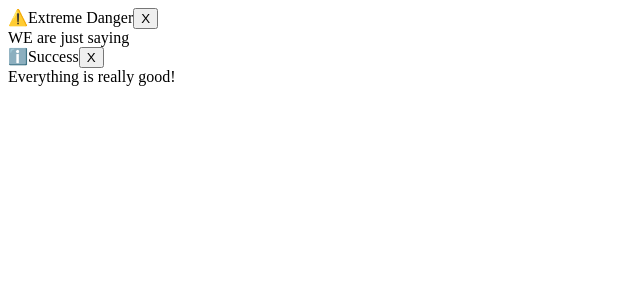
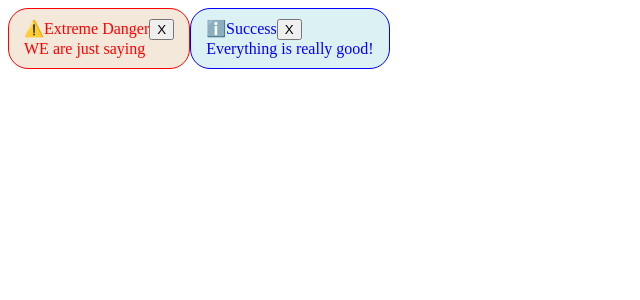
Before and after one commit to Kratosgado/react-piano, a React (Create React App) app: page / in a window 1280 px wide. Shown: the top 300 px of the page, without its empty margins (0-640 px from the left). Built offline with nearby package versions, Linux system fonts and the light colour scheme.

Commit message:
use styled-components for css styling

```diff
--- a/src/chapt4Styling/Alert.tsx
+++ b/src/chapt4Styling/Alert.tsx
@@ -1,7 +1,9 @@
 import { useState } from "react";
+import { styled } from "styled-components";
+import {  Alerter } from "./styles";
 
 
-type AlertProps = {
+export type AlertProps = {
    type: "warning" | "information"
    heading: string
    children: React.ReactNode
@@ -23,12 +25,8 @@ export const Alert = (props: AlertProps) => {
    };
 
    return (
-      <div className={`inline-flex flex-col text-left px-4 py-3 rounded-md border-1 border-transparent
-         ${
-         type === "warning" ? 'text-amber-900' : 'text-teal-900'
-         } ${type === "warning" ? "bg-amber-50": 'bg-teal-50'}
-      `}>
-         <div className="flex items-center mb-1">
+      <Alerter {...props}>
+      <div className="flex items-center mb-1">
             <span
                 className="w-7"
                role="img"
@@ -43,6 +41,15 @@ export const Alert = (props: AlertProps) => {
          )}
          </div>
          <div  className="ml-7 text-black">{children}</div>
-      </div>
+      </Alerter>
    )
 }
+
+// export const DragPreviewWrapper = styled.div.attrs<DragPreviewProps>(
+//     ({ position: { x, y }, isPreview }) => ({
+//     style: {
+//       transform: `translate(${x}px, ${y}px) rotate(${isPreview ? "5deg" : "0deg"})`,
+//     },
+//   }))<{ position: Position; isPreview?: boolean }>`
+//     // Styles for DragPreviewWrapper
+//   `
--- /dev/null
+++ b/src/chapt4Styling/styles.ts
@@ -0,0 +1,29 @@
+import styled from "styled-components";
+import { AlertProps } from "./Alert";
+
+export const AlertContainer = styled.div<AlertProps>`
+   display: inline-flex;
+   flex-direction: column;
+   text-align: left;
+   padding: 10px 15px;
+   border-radius: 4px;
+   border: 1px solid transparent;
+   color: ${props => (props.type === "warning" ? "#e7650f" : "#118da0")};
+   background-color: ${alert => alert.type === "warning" ? "#f3e8da" : "#dcf1f3"}
+`
+
+export const Alerter = styled.div.attrs<AlertProps>(
+   ({ type }) => ({
+      style: {
+         display: 'inline-flex',
+         flexDirection: 'column',
+         textAlign: 'left',
+         padding:' 10px 15px',
+         borderRadius: 20,
+         border: '1px solid ',
+         color: type === "warning" ? "red" : "blue",
+         backgroundColor: type === "warning" ? "#f3e8da" : "#dcf1f3"
+      }
+   })
+)`
+`
```
